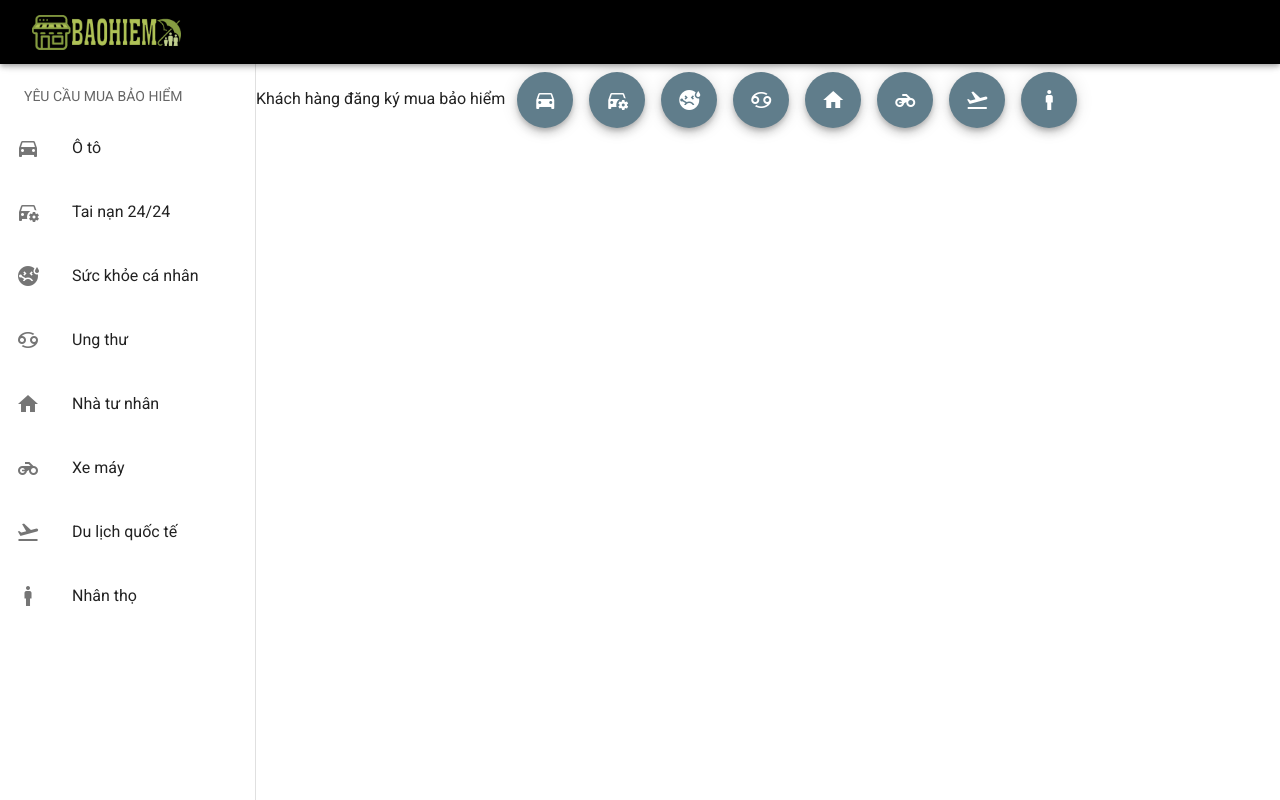
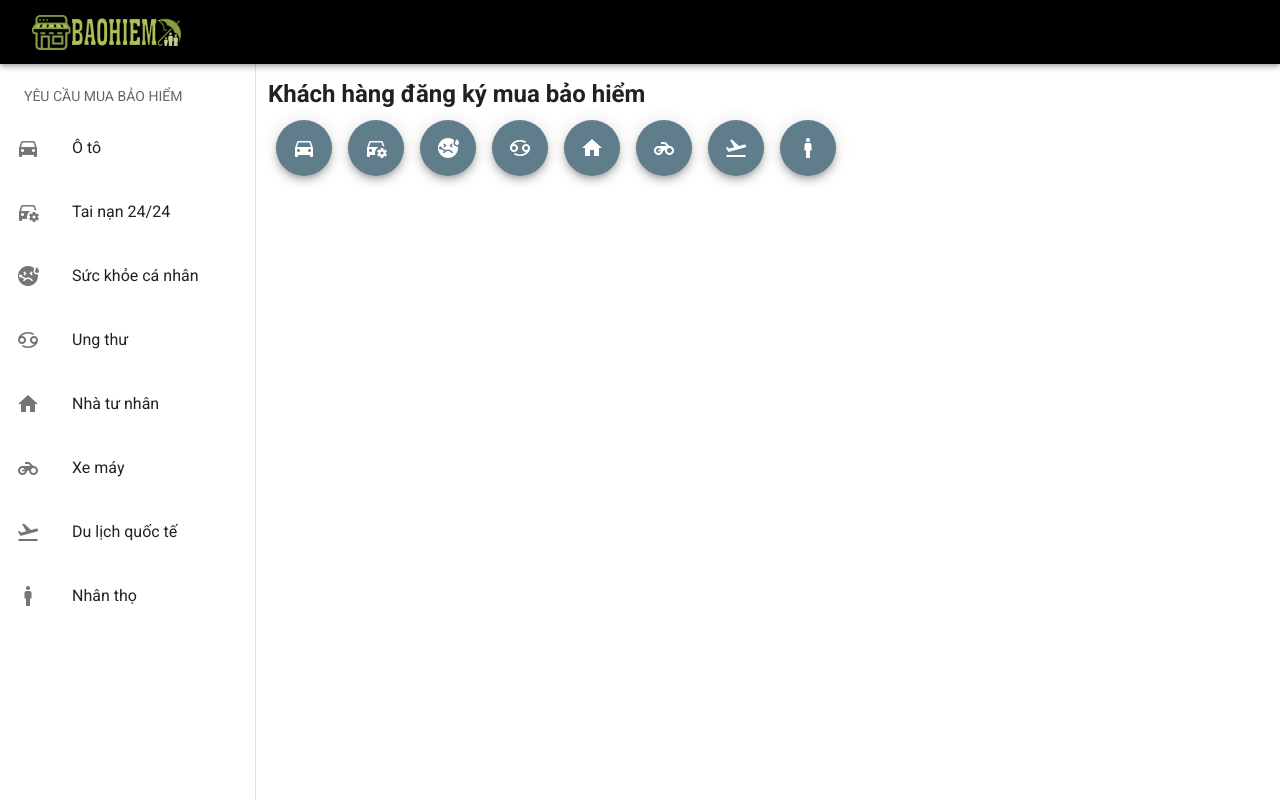
Before and after one commit to TDAK1509/cuahangbaohiem-admin, a Vue app: page / in a window 1280 px wide. Built offline with nearby package versions, Linux system fonts and the light colour scheme.

Commit message:
Fix title

```diff
--- a/src/views/Home.vue
+++ b/src/views/Home.vue
@@ -1,6 +1,8 @@
 <template>
-  <div class="home">
-    Khách hàng đăng ký mua bảo hiểm
+  <v-container class="home">
+    <v-row>
+      <v-col>
+        <h2>Khách hàng đăng ký mua bảo hiểm</h2>
 
         <v-btn
           v-for="(nav, index) in navs"
@@ -13,7 +15,9 @@
         >
           <v-icon dark>{{ nav.icon }}</v-icon>
         </v-btn>
-  </div>
+      </v-col>
+    </v-row>
+  </v-container>
 </template>
 
 <script lang="ts">
```
Lines whose indentation alone changed are shown as unchanged.
